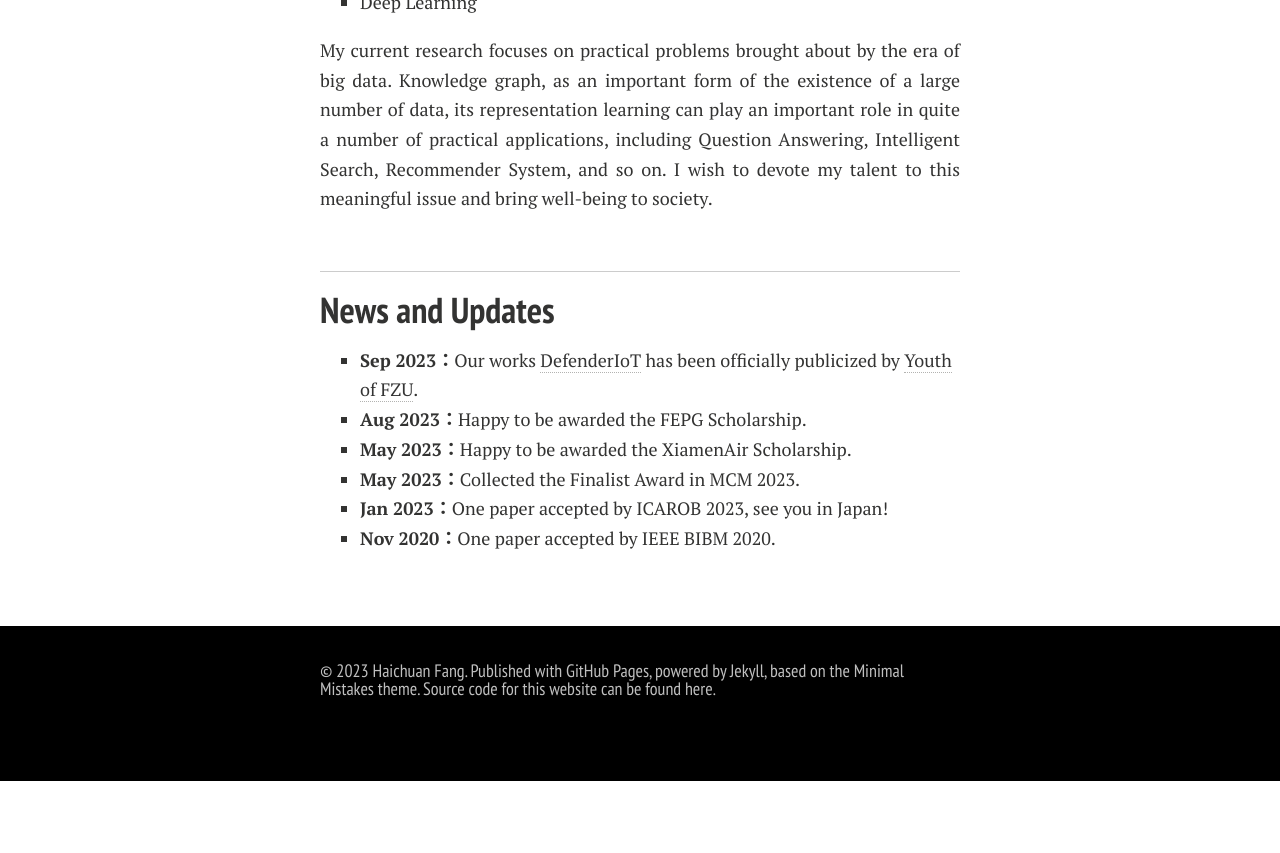
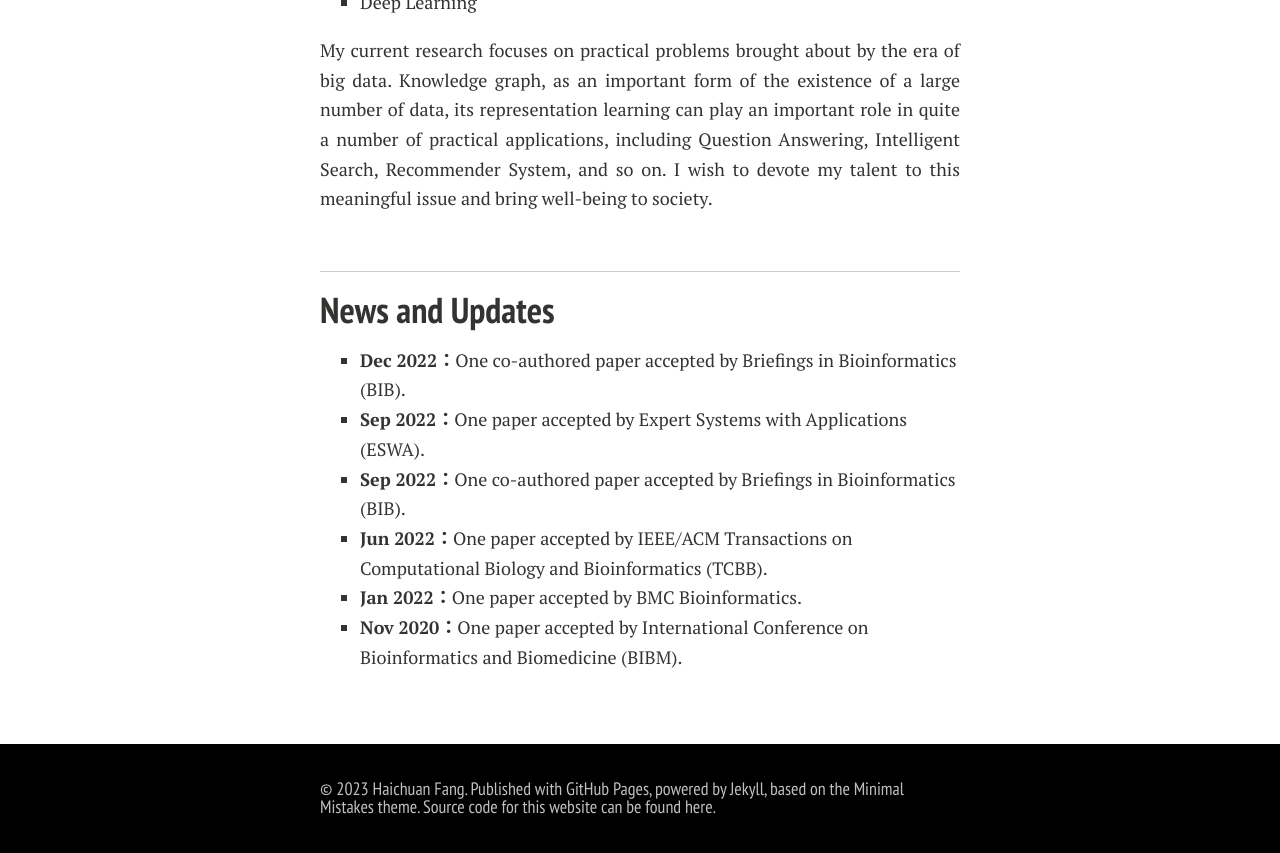
Before and after one commit to wywsunflower/wywsunflower.github.io, a Jekyll site: the page built from index.md, in a window 1280 px wide and 900 px high, scrolled down 924 px. Shown: the top 853 px of the window. Built offline with Jekyll 4.4.1, drawn with Linux system fonts in a browser that asks for light colours; nearby versions of some CDN libraries; comment, search, counter and statistics services are not loaded; a style sheet for code colours, icons or effects is not loaded; our own code applies the rules of GitHub Pages for plain Markdown files; before the commit the page ends 1705 px from its top, so only the background shows below that.

Commit message:
Update index.md

```diff
--- a/index.md
+++ b/index.md
@@ -41,9 +41,9 @@ I am a senior student majoring in **Automation** at Fuzhou University and **Robo
 
 ## News and Updates
 
-- **Sep 2023：**Our works [DefenderIoT](https://fzuiot.site/) has been officially publicized by [Youth of FZU](https://mp.weixin.qq.com/s/MF2NJQtEHsVwsm8Ym-l7Gg).
-- **Aug 2023：**Happy to be awarded the FEPG Scholarship.
-- **May 2023：**Happy to be awarded the XiamenAir Scholarship.
-- **May 2023：**Collected the Finalist Award in MCM 2023.
-- **Jan 2023：**One paper accepted by ICAROB 2023, see you in Japan!
-- **Nov 2020：**One paper accepted by IEEE BIBM 2020.
+- **Dec 2022：**One co-authored paper accepted by Briefings in Bioinformatics (BIB).
+- **Sep 2022：**One paper accepted by Expert Systems with Applications (ESWA).
+- **Sep 2022：**One co-authored paper accepted by Briefings in Bioinformatics (BIB).
+- **Jun 2022：**One paper accepted by IEEE/ACM Transactions on Computational Biology and Bioinformatics (TCBB).
+- **Jan 2022：**One paper accepted by BMC Bioinformatics.
+- **Nov 2020：**One paper accepted by International Conference on Bioinformatics and Biomedicine (BIBM).
```
